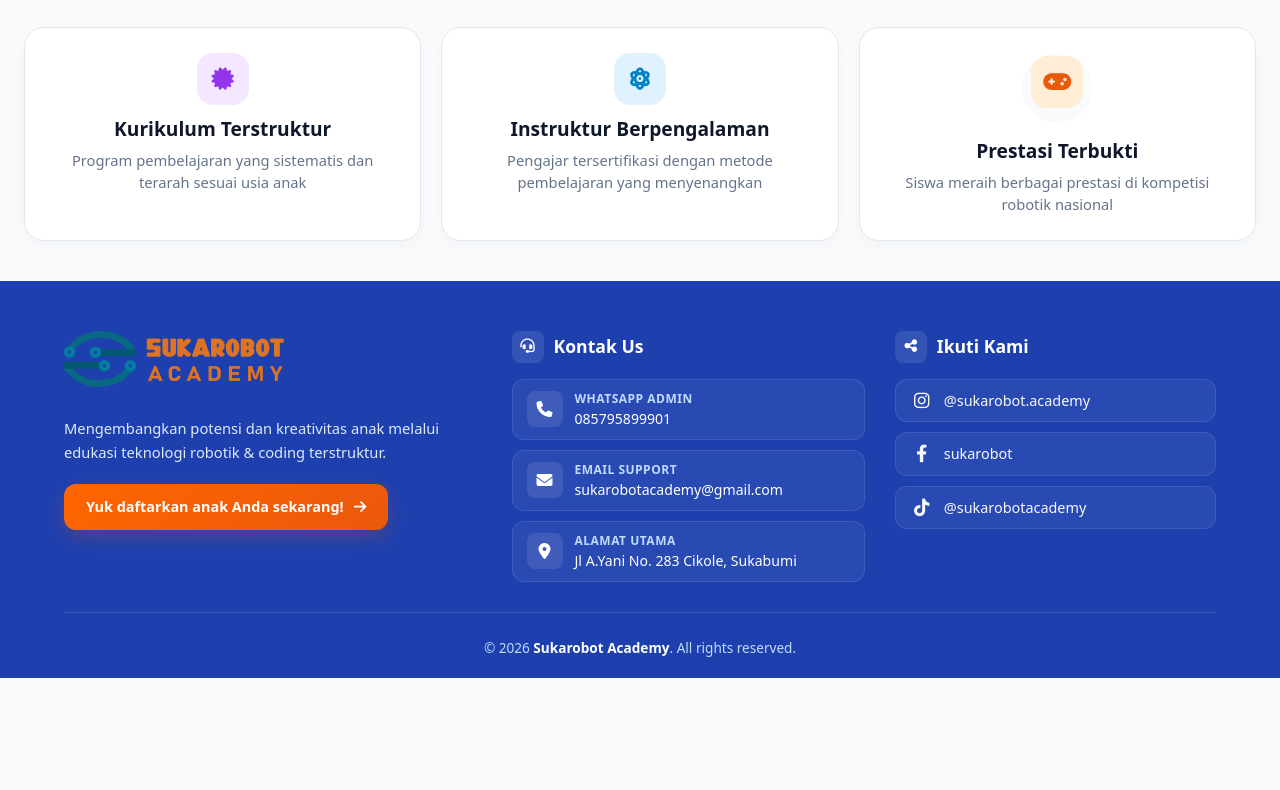
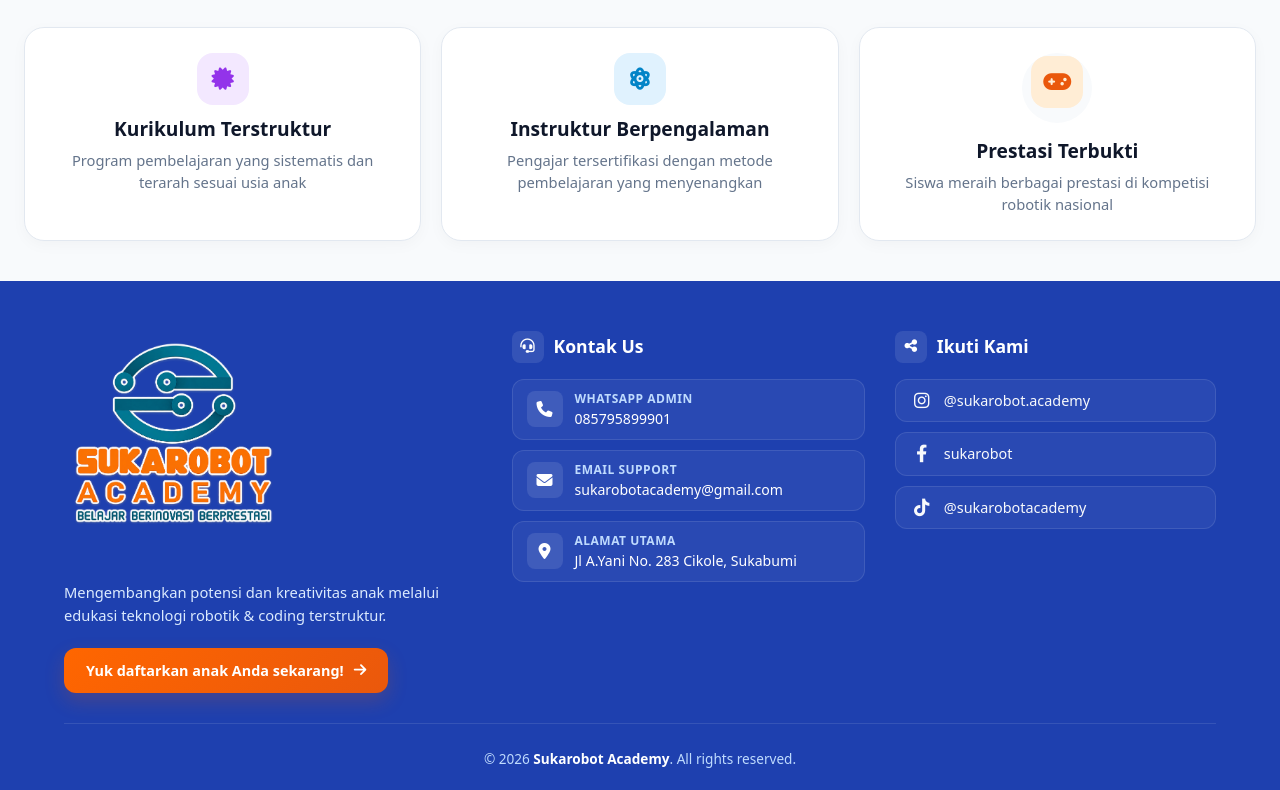
Before and after one commit to Rijalpratama23/catalog_product_SA, a plain HTML site: page index.html in a window 1280 px wide. Shown: the part 6989-7779 px from the top of the page. Before the commit the page ends 7667 px from the top, so only its background shows below. Drawn offline with nearby package versions, Linux system fonts and the light colour scheme.

Commit message:
replace logo SRA

```diff
--- a/index.html
+++ b/index.html
@@ -432,7 +432,7 @@
             <!-- Brand & Tagline -->
             <div class="footer-col brand-col">
                 <div class="brand-wrapper">
-                    <h3 class="footer-logo"><img src="images/logo.webp" alt=""></h3>
+                    <h3 class="footer-logo"><img src="images/logo.png" alt=""></h3>
                 </div>
                 <p class="footer-desc">Mengembangkan potensi dan kreativitas anak melalui edukasi teknologi robotik & coding terstruktur.</p>
                 <a href="https://sukarobot.id/daftar" target="_blank" class="btn-footer-cta">
```
Also changed, not shown: images/adv/ChatGPT Image 11 Agu 2026, 10.28.17.png (added), images/logo.png (added).
